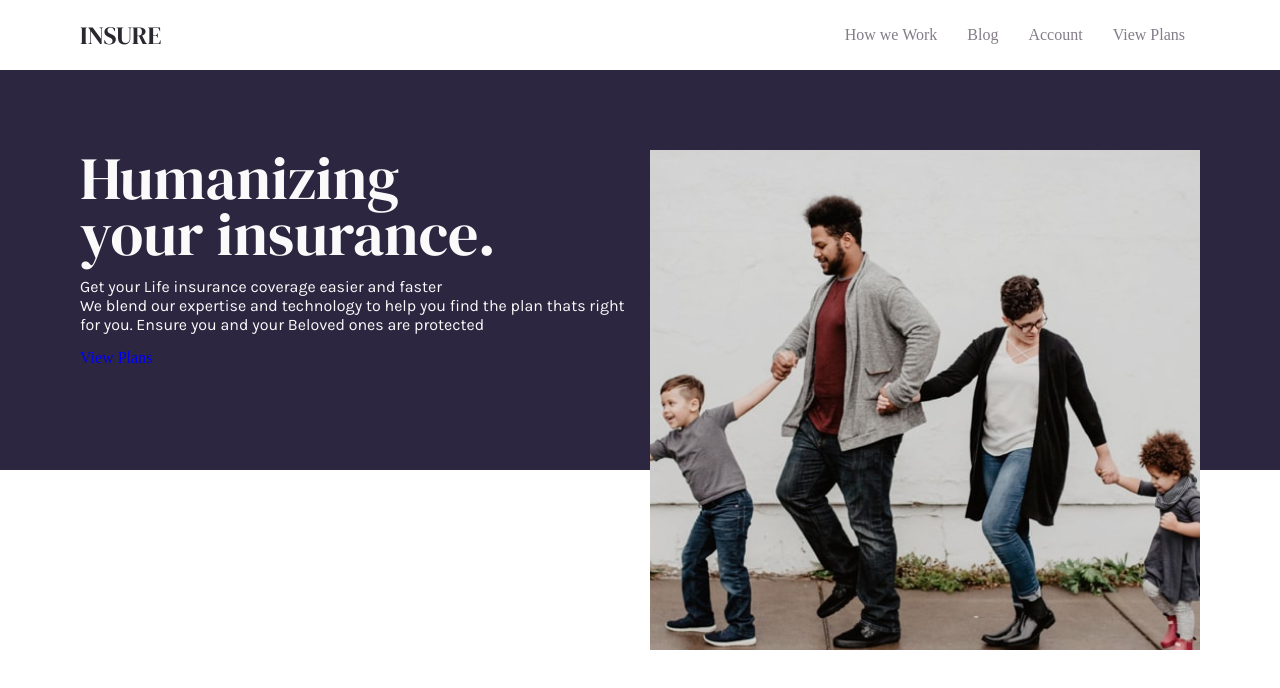
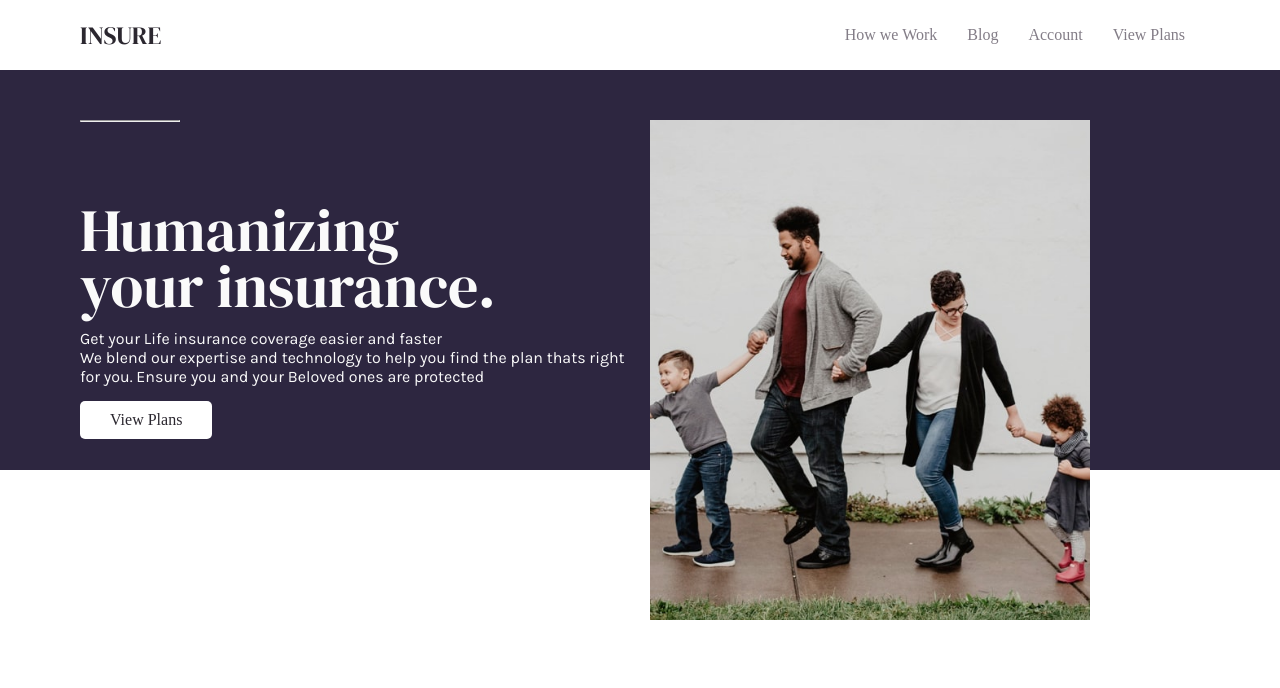
Before and after one commit to derrosilee/insure-landing-page-master, a plain HTML site: page index.html in a window 1280 px wide. Drawn offline with Linux system fonts and the light colour scheme.

Commit message:
Fixed image header to fit

```diff
--- a/assets/css/styles.css
+++ b/assets/css/styles.css
@@ -90,38 +90,17 @@ image {
   margin: 15px 0;
 }
 
+.showcase-text .line {
+    margin-top: 50px;
+}
+
 
 .showcase-image {
   background-image: url('/images/image-intro-desktop.jpg');
-  margin-top: 80px;
+  margin-top: 50px;
   background-size: cover;
   background-repeat: no-repeat;
   background-position: center center;
   height: 500px;
+  width: 80%;
 }
-
-
-
-/* Utilities */
-
-.container {
-  max-width: 1200px;
-  margin: 0 auto;
-  overflow: auto;
-  padding: 0 40px;
-}
-
-.flex {
-  display: flex;
-  justify-content: center;
-  align-items: center;
-  height: 100%;
-}
-
-.grid {
-  display: grid;
-  grid-template-columns: 2fr 2fr;
-  gap: 20px;
-  justify-content: center;
-  /* align-items: center; */
-}
--- /dev/null
+++ b/assets/css/utilities.css
@@ -0,0 +1,41 @@
+/* Utilities */
+
+.container {
+  max-width: 1200px;
+  margin: 0 auto;
+  overflow: auto;
+  padding: 0 40px;
+}
+
+.flex {
+  display: flex;
+  justify-content: center;
+  align-items: center;
+  height: 100%;
+}
+
+.grid {
+  display: grid;
+  grid-template-columns: 2fr 2fr;
+  gap: 20px;
+  justify-content: center;
+  /* align-items: center; */
+}
+
+.btn {
+    display: inline-block;
+    padding: 10px 30px;
+    cursor: pointer;
+    background-color: #fff;
+    color: var(--neutral-color);
+    border-radius:5px;
+}
+
+.btn:hover {
+    transform: scale(.98);
+}
+
+.line {
+    width: 100px;
+    height: .5px;
+}
--- a/index.html
+++ b/index.html
@@ -5,6 +5,7 @@
   <meta http-equiv="X-UA-Compatible" content="IE=edge">
   <meta name="viewport" content="width=device-width, initial-scale=1.0">
   <link rel="stylesheet" href="assets/css/styles.css">
+  <link rel="stylesheet" href="/assets/css/utilities.css">
   <title>Insure</title>
 </head>
 <body>
@@ -31,6 +32,7 @@
     <div class="showcase">
       <div class="container grid">
         <div class="showcase-text">
+          <hr class="line">
           <h1>Humanizing <br>
               your insurance.
            </h1>
```
